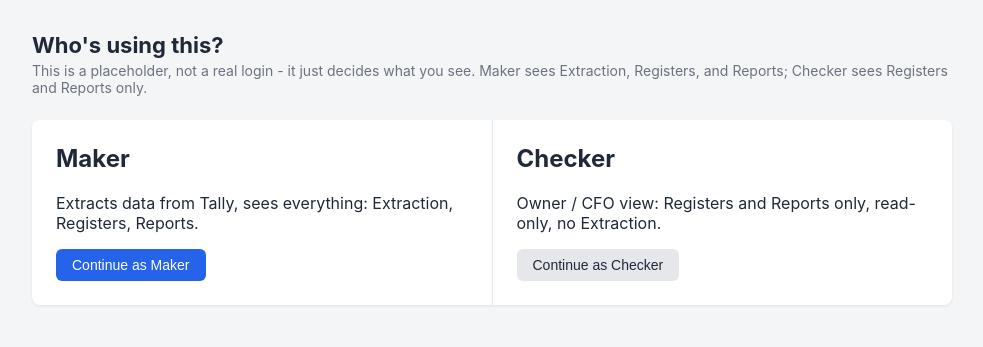
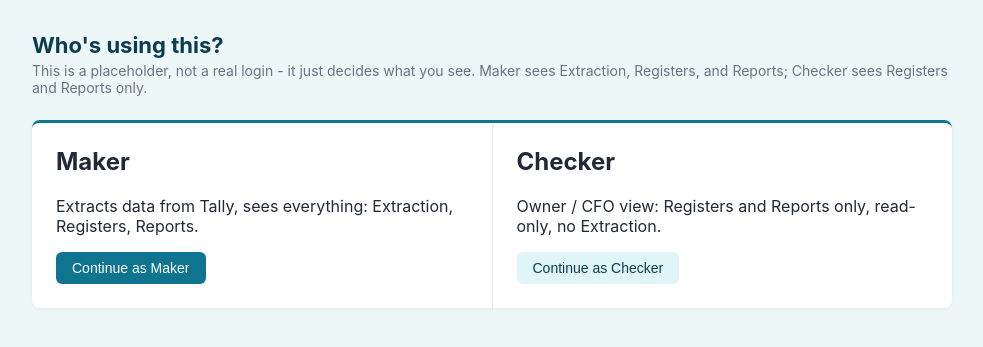
Before and after one commit to modis1806-sudo/AR-MIS-AUTOMATION_SPEC, a Flask app: page /choose-role?next=/reports/ar-snapshot in a window 1280 px wide. Shown: the top 347 px of the page, without its empty margins (148-1131 px from the left). Run offline with Flask 3, Linux system fonts and the light colour scheme; the visitor is signed in with stand-in values (Sample User, id 1).

Commit message:
Retheme the webapp from flat grey to a freight/shipping palette
Replace the generic grey chrome with two deliberate brand colors -
Ocean Navy (deep sea blue, structural: header/nav/section headings) and
Container Teal (primary action color: buttons, links, card/KPI accents)
- plus Container Rust (warm orange) marking totals rows and warn-tier
KPIs as a second, distinct accent.

All CSS lives in one place (the <style> block in base.html, inherited
by every page via Jinja), so this one file retheme covers the whole
site. Pass/fail green/red and the freshness-dot amber/grey semantics
are deliberately untouched - those are universal reconciliation-tool
conventions this app's daily use depends on; the branding goes into the
neutral/structural chrome around them, not into the pass/fail signal
itself. Classification pills (matched/unapplied/pending/pre-MIS) keep
their own distinct hues for the same reason - they're a 4-way
categorical distinction, not generic chrome.

Verified visually across five representative pages (home, reports home,
Check 1, a register table, the role picker) via a live dev server and
Playwright screenshots before committing.

Co-Authored-By: Claude Sonnet 5 <noreply@anthropic.com>
Claude-Session: https://claude.ai/code/session_0133U5yfcuQ9VS6C1rZLtZfx

```diff
--- a/ar_mis/webapp/templates/base.html
+++ b/ar_mis/webapp/templates/base.html
@@ -5,11 +5,33 @@
 <meta name="viewport" content="width=device-width, initial-scale=1">
 <title>{% block title %}AR MIS{% endblock %}</title>
 <style>
+  /* Freight-forwarder / CHA / transportation palette, client's explicit
+     ask to move off the flat generic grey - two brand colors, not one:
+     Ocean Navy (deep sea blue, structural - header/nav/section accents)
+     and Container Teal (the primary action color, buttons/links). A
+     third, Container Rust (warm orange, the color of a real shipping
+     container) marks totals/highlights so they read as a deliberate
+     second accent, not a random indigo left over from the old palette.
+     Pass/fail green/red and the amber/grey freshness-dot semantics are
+     deliberately UNCHANGED - those are universal reconciliation-tool
+     conventions (green=clean, red=mismatch) this app's whole daily use
+     depends on; branding goes into the neutral/structural chrome around
+     them, never into the pass/fail signal itself. */
+  :root {
+    --ocean-900: #0a3d52;
+    --ocean-800: #0d4f68;
+    --teal-600: #0e7490;
+    --teal-700: #0b5c73;
+    --teal-100: #e0f5f7;
+    --teal-050: #eef7f8;
+    --rust-600: #c2410c;
+    --rust-100: #fff1e6;
+  }
   * { box-sizing: border-box; }
-  body { font-family: -apple-system, "Segoe UI", Roboto, sans-serif; margin:0; background:#f4f5f7; color:#1f2937; }
-  header { background:#1f2937; color:#fff; padding:16px 24px; display:flex; align-items:center; justify-content:space-between; flex-wrap:wrap; gap:8px; }
+  body { font-family: -apple-system, "Segoe UI", Roboto, sans-serif; margin:0; background:var(--teal-050); color:#1f2937; }
+  header { background:var(--ocean-900); color:#fff; padding:16px 24px; display:flex; align-items:center; justify-content:space-between; flex-wrap:wrap; gap:8px; }
   header a.brand { color:#fff; text-decoration:none; font-weight:700; font-size:16px; }
-  nav a { color:#d1d5db; margin-left:20px; text-decoration:none; font-size:14px; }
+  nav a { color:#bcd6de; margin-left:20px; text-decoration:none; font-size:14px; }
   nav a:hover { color:#fff; }
   main { max-width: 960px; margin: 32px auto; padding: 0 20px; }
   /* Wide pages (the master registers - up to 28 columns) get a much
@@ -20,15 +42,18 @@
      otherwise have fit. Still capped, and still centered, so it doesn't
      stretch edge-to-edge on an ultra-wide monitor. */
   main.wide { max-width: 1600px; }
-  h1 { font-size:22px; margin-bottom:4px; }
+  h1 { font-size:22px; margin-bottom:4px; color:var(--ocean-900); }
+  a { color:var(--teal-600); }
   .subtitle { color:#6b7280; margin-top:0; margin-bottom:24px; font-size:14px; }
-  table { width:100%; border-collapse:collapse; background:#fff; border-radius:8px; overflow:hidden; box-shadow:0 1px 3px rgba(0,0,0,.08); }
+  table { width:100%; border-collapse:collapse; background:#fff; border-radius:8px; overflow:hidden; box-shadow:0 1px 3px rgba(10,61,82,.08); }
   th, td { text-align:left; padding:10px 14px; border-bottom:1px solid #e5e7eb; font-size:14px; }
-  th { background:#f9fafb; font-weight:600; color:#374151; }
+  th { background:var(--teal-050); font-weight:600; color:var(--ocean-900); }
   tr:last-child td { border-bottom:none; }
-  .btn { display:inline-block; background:#2563eb; color:#fff; padding:8px 16px; border-radius:6px; text-decoration:none; font-size:14px; border:none; cursor:pointer; }
-  .btn.secondary { background:#e5e7eb; color:#1f2937; }
-  .card { background:#fff; border-radius:8px; padding:20px; box-shadow:0 1px 3px rgba(0,0,0,.08); margin-bottom:20px; }
+  .btn { display:inline-block; background:var(--teal-600); color:#fff; padding:8px 16px; border-radius:6px; text-decoration:none; font-size:14px; border:none; cursor:pointer; }
+  .btn:hover { background:var(--teal-700); }
+  .btn.secondary { background:var(--teal-100); color:var(--ocean-900); }
+  .btn.secondary:hover { background:#d4edf0; }
+  .card { background:#fff; border-radius:8px; padding:20px; box-shadow:0 1px 3px rgba(10,61,82,.08); margin-bottom:20px; border-top:3px solid var(--teal-600); }
   form label { display:block; font-size:13px; font-weight:600; margin:14px 0 4px; color:#374151; }
   form input, form select { width:100%; padding:8px 10px; border:1px solid #d1d5db; border-radius:6px; font-size:14px; }
   .flash { padding:10px 14px; border-radius:6px; margin-bottom:16px; font-size:14px; }
```
Also changed, not shown: other parts of ar_mis/webapp/templates/base.html (+15 -13 lines).
